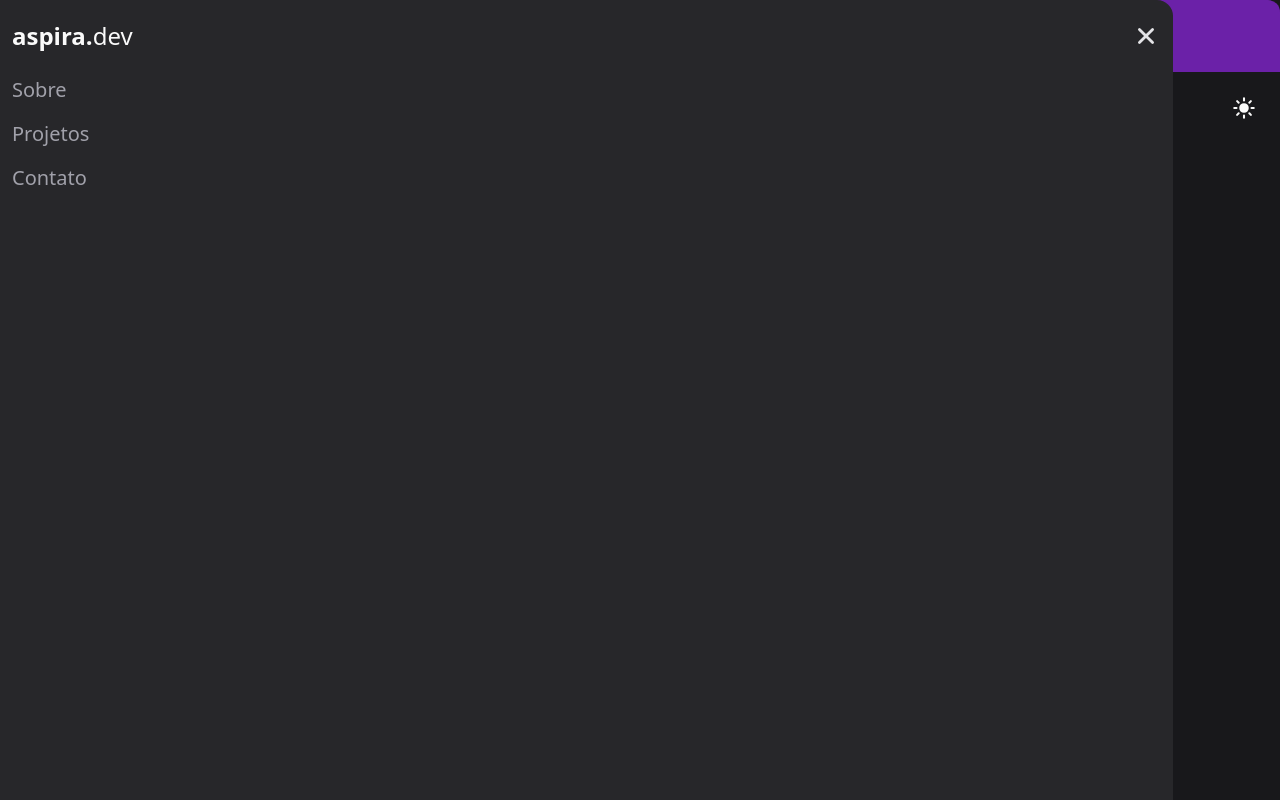
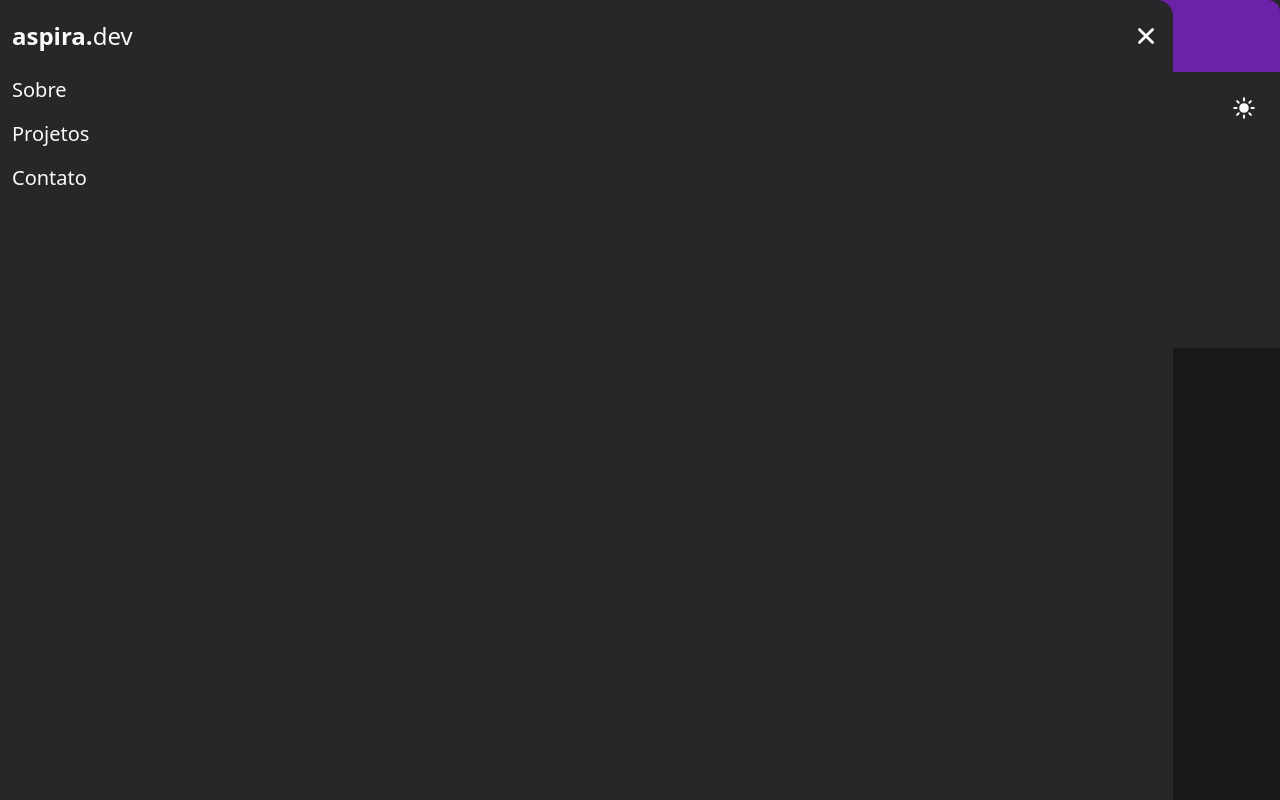
Before and after one commit to vieira-a/blog, a React (Vite) app: page / in a window 1280 px wide. Both pictures are taken after a click on the button 1256 px from the left and 36 px from the top of the page. Built offline with nearby package versions, Linux system fonts and the light colour scheme.

Commit message:
feat: add dark and light mode to menu

```diff
--- a/src/App.tsx
+++ b/src/App.tsx
@@ -13,7 +13,7 @@ function App() {
 
   return (
     <section className={`${darkMode ? "dark" : "light"}`}>
-      <Navbar />
+      <Navbar dark={darkMode} />
       <div className="text-right p-6">
         <button
           aria-label="Change between dark and light mode"
--- a/src/components/Hero/index.tsx
+++ b/src/components/Hero/index.tsx
@@ -2,7 +2,7 @@ import { IoLogoGithub, IoLogoLinkedin } from "react-icons/io5";
 
 export default function Hero() {
   return (
-    <section className="flex flex-col gap-4 px-6 py-10">
+    <section className="flex flex-col gap-4 px-6 py-4">
       <h1 className="text-2xl text-zinc-50 font-bold">
         Desenvolvendo ideias, devaneios e experiências
       </h1>
@@ -10,7 +10,7 @@ export default function Hero() {
         Eai! Me chamo Anderson Vieira. Sou Desenvolvedor Front-end e acredito na
         web como um lugar para conhecer pessoas e compartilhar pensamentos.
       </p>
-      <div className="flex gap-2">
+      <div className="flex gap-2 py-6">
         <IoLogoGithub className="text-3xl text-purple-700" />
         <IoLogoLinkedin className="text-3xl text-purple-700" />
       </div>
--- a/src/components/Menu/index.tsx
+++ b/src/components/Menu/index.tsx
@@ -4,15 +4,21 @@ import { IoClose } from "react-icons/io5";
 interface MenuProps {
   open: boolean;
   setOpen: () => void;
+  dark: boolean;
 }
 
-export default function Menu({ open, setOpen }: MenuProps) {
+export default function Menu({ open, setOpen, dark }: MenuProps) {
   return (
-    <section className="w-11/12 h-full rounded-tr-2xl absolute top-0 left-0 z-10 px-3 py-5 bg-zinc-800 ">
+    <section
+      id="menu"
+      className={`w-11/12 h-full rounded-tr-2xl absolute top-0 left-0 z-10 px-3 py-5 ${
+        dark ? "dark" : "light"
+      } `}
+    >
       <div className="flex justify-between">
         <Logo />
         <button onClick={setOpen}>
-          <IoClose className="text-zinc-200 text-3xl" />
+          <IoClose className="text-3xl" />
         </button>
       </div>
       <ul className="flex flex-col gap-4 text-xl my-6 ">
--- a/src/components/Navbar/index.tsx
+++ b/src/components/Navbar/index.tsx
@@ -3,7 +3,11 @@ import Logo from "../Logo";
 import Menu from "../Menu";
 import { useState } from "react";
 
-export default function Navbar() {
+interface NavbarProps {
+  dark: boolean;
+}
+
+export default function Navbar({ dark }: NavbarProps) {
   const [openMenu, setOpenMenu] = useState<boolean>(false);
 
   const handleMenu = () => {
@@ -15,13 +19,17 @@ export default function Navbar() {
   };
 
   return (
-    <nav className="bg-purple-800 flex justify-between px-3 py-5 rounded-bl-xl rounded-tr-xl cursor-pointer">
+    <nav
+      className={`bg-purple-800 flex justify-between px-3 py-5 rounded-bl-xl rounded-tr-xl cursor-pointer ${
+        dark ? "dark" : "light"
+      }`}
+    >
       <Logo />
       {openMenu ? (
-        <Menu open={openMenu} setOpen={handleMenu} />
+        <Menu open={openMenu} setOpen={handleMenu} dark={dark} />
       ) : (
         <button onClick={handleMenu}>
-          <IoApps className="text-zinc-900 text-2xl" />
+          <IoApps className="text-2xl" />
         </button>
       )}
     </nav>
--- a/src/styles/global.css
+++ b/src/styles/global.css
@@ -9,6 +9,12 @@
     @apply text-zinc-400;
     @apply text-base;
   }
+
+  .dark {
+    @apply bg-zinc-800;
+    @apply text-zinc-50;
+  }
+
   .light {
     @apply bg-zinc-50;
     @apply text-zinc-800;
@@ -16,4 +22,9 @@
   .light h1 {
     @apply text-zinc-800;
   }
+
+  nav.light {
+    @apply bg-purple-300;
+    @apply text-zinc-800;
+  }
 }
```
